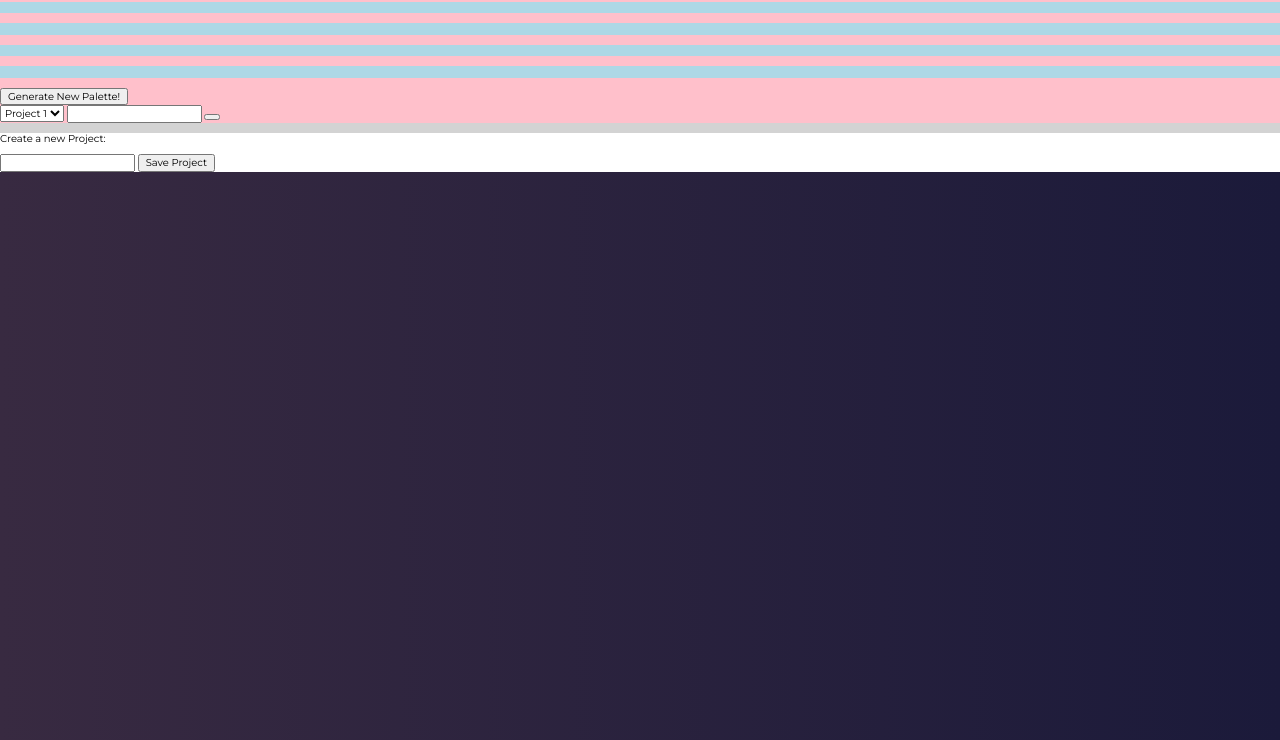
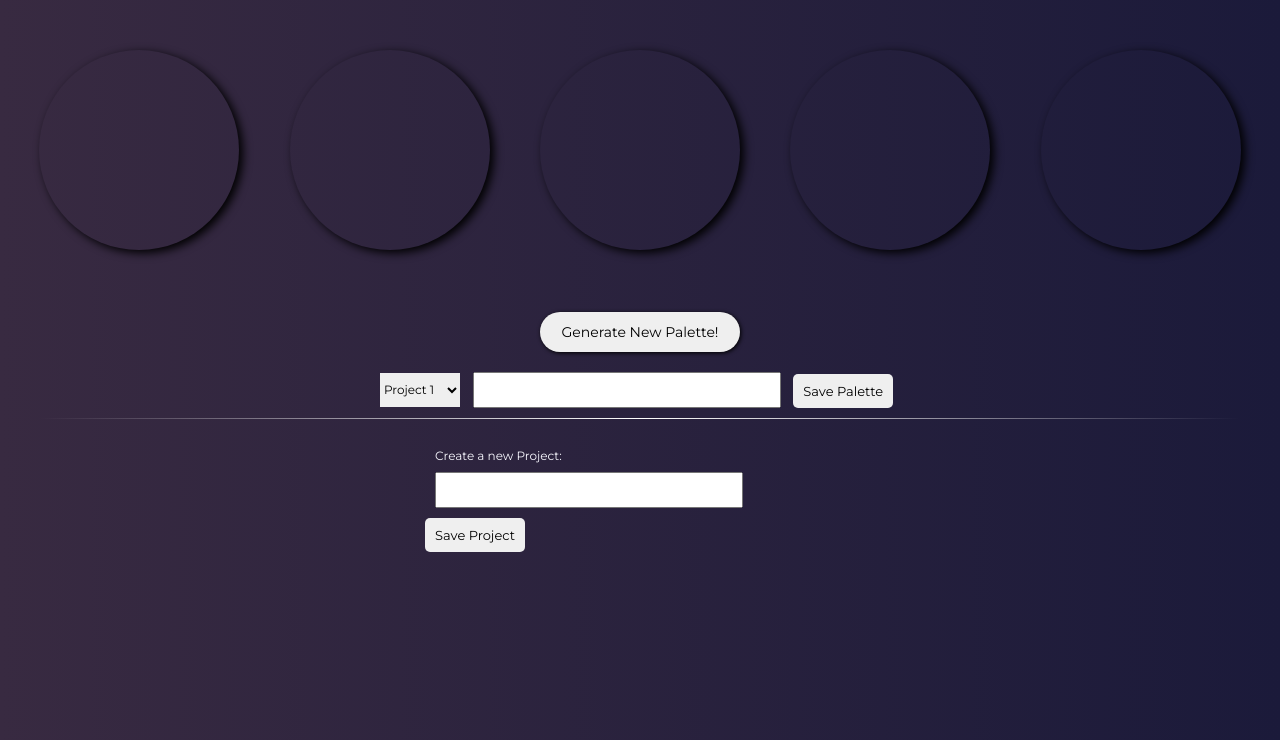
Before and after one commit to tonyr729/palette-picker, a website: page public/index.html in a window 1280 px wide. Shown: the part 60-800 px from the top of the page. Drawn offline with nearby package versions, Linux system fonts and the light colour scheme; a web font is replaced by a local one.

Commit message:
Add styling for the top and bottom sections

```diff
--- a/public/css/styles.scss
+++ b/public/css/styles.scss
@@ -13,36 +13,124 @@ body {
 }
 
 header {
-  background-color: #90ee90;
-  height: 4rem;
+  background-color: #fff;
+  height: 5vh;
   text-align: center;
   h1 {
     margin: 0;
     font-family: 'Galada', cursive;
     font-size: 3rem;
-    padding-top: .5rem;
+    padding-top: 1rem;
   }
 }
 
 main {
-  background-color: #d3d3d3;
+    /* background-color: #d3d3d3; */
+    height: 90vh;
+    width: 97%;
+    margin: 2rem auto;
 }
 
 .main__section-top {
-  background-color: #ffc0cb;
+  // background-color: #ffc0cb;
+  height: 58%;
 }
 
-.section__div-container {
-  background-color: #474747;
+.color-container {
+  // background-color: #0088ff;
+  display: flex;
+  height: 70%;
+  justify-content: space-between;
+  border-radius: .6rem;
+}
+
+.input-container {
+  margin: 2rem auto;
+  display: block;
+  width: 55rem;
+  height: 11rem;
+  // background-color: purple;
+  form {
+    margin: 1rem auto;
+    display: block;
+    width: 52rem;
+    height: 3rem;
+    input {
+      width: 30rem;
+      height: 3rem;
+      margin: 1rem;
+    }
+    select {
+      border: none;
+      height: 3.4rem;
+      width: 8rem;
+      font-size: 1.2rem;
+    }
+    button {
+      font-size: 1.3rem;
+      border: none;
+      height: 3.4rem;
+      vertical-align: middle;
+      padding: 0 1rem;
+      border-radius: .5rem;
+    }
+  }
+}
+
+.div__button--generate {
+  height: 4rem;
+  width: 20rem;
+  border: none;
+  font-size: 1.4rem;
+  border-radius: 2rem;
+  box-shadow: 1px 1px 4px 0px;
+  margin: 0 auto;
+  display: block;
 }
 
 .section__div-colors {
-  background-color: #add8e6;
+  width: 20rem;
+  box-shadow: 4px 3px 10px;
+  height: 20rem;
+  border-radius: 37rem;
+  margin: 5rem 2rem;
+}
+
+.main__div-divider {
+  margin-bottom: 3rem;
+  span {
+    display:block;
+    border:none;
+    color:white;
+    height:1px;
+    background:black;
+    background: -webkit-gradient(radial, 50% 50%, 0, 50% 50%, 600, from(rgb(255, 255, 255)), to(rgba(255, 255, 255, 0)));
+  }
 }
 
 .main__section-bottom {
-  background-color: #ff8ea1;
+  // background-color: #ff8ea1;
+  height: 38%;
   form {
-    background-color: #fff;
+    width: 43rem;
+    margin: 0 auto;
+    p {
+      margin: 0 0 0 1rem;
+      color: #f8f8ff;
+      font-size: 1.2rem;
+    }
+    input {
+      width: 30rem;
+      height: 3rem;
+      margin: 1rem;
+    }
+    button {
+      font-size: 1.3rem;
+      border: none;
+      height: 3.4rem;
+      vertical-align: middle;
+      padding: 0 1rem;
+      border-radius: .5rem;
+    }
   }
 }
--- a/public/index.html
+++ b/public/index.html
@@ -7,6 +7,7 @@
     <link rel="stylesheet" type="text/css" href="./css/styles.css">
     <link rel="stylesheet" type="text/css" href="css/normalize.css">
     <link href="https://fonts.googleapis.com/css?family=Galada|Montserrat:300,400,700" rel="stylesheet">
+    <script src="https://ajax.googleapis.com/ajax/libs/jquery/2.1.1/jquery.min.js"></script>
   <title>Palette Picker</title>
 </head>
 <body>
@@ -16,40 +17,43 @@
   <main>
     <section class="main__section-top">
       <div class="section__div color-container">
-        <div class="section__div-colors color-one">
+        <div class="section__div-colors color1">
           <img src="" alt="" class="div__img-lockicon">
           <p class="div__p-colorhex"></p>
         </div>
-        <div class="section__div-colors color-two">
+        <div class="section__div-colors color2">
           <img src="" alt="" class="div__img-lockicon">
           <p class="div__p-colorhex"></p>
         </div>
-        <div class="section__div-colors color-three">
+        <div class="section__div-colors color3">
           <img src="" alt="" class="div__img-lockicon">
           <p class="div__p-colorhex"></p>
         </div>
-        <div class="section__div-colors color-four">
+        <div class="section__div-colors color4">
           <img src="" alt="" class="div__img-lockicon">
           <p class="div__p-colorhex"></p>
         </div>
-        <div class="section__div-colors color-five">
+        <div class="section__div-colors color5">
           <img src="" alt="" class="div__img-lockicon">
           <p class="div__p-colorhex"></p>
         </div>
       </div>
-      <div class="section__div picker-container">
+      <div class="section__div input-container">
         <button class="div__button--generate">Generate New Palette!</button>
-        <form action="" class="section__form-save-palette">
-          <select name="" id="" class="form__select-project">
+        <form>
+          <select>
             <option value="project 1">Project 1</option>
           </select>
-          <input type="text" class="form__input-project">
-          <button class="form__button-save"></button>
+          <input type="text">
+          <button>Save Palette</button>
         </form>
       </div>
     </section>
+    <div class="main__div-divider">
+      <span></span>
+    </div>
     <section class="main__section-bottom">
-      <form action="" class="section__form-projects">
+      <form class="section__form-projects">
         <p class="form__p-instruction">Create a new Project:</p>
         <input type="text">
         <button>Save Project</button>
```
Also changed, not shown: public/css/styles.css, 1 other file. Lines whose indentation alone changed are shown as unchanged.
